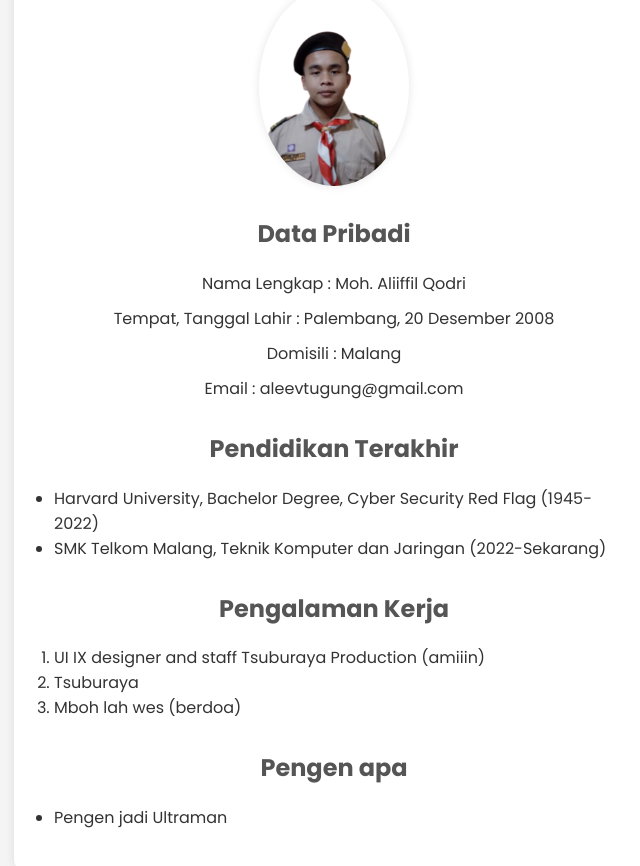
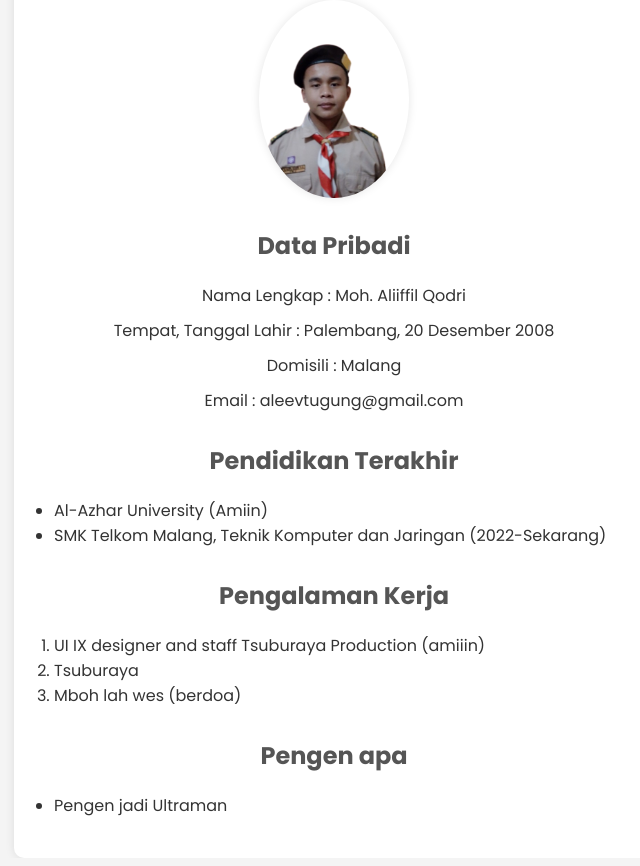
Before and after one commit to Aliifilqodri/My-Biodata, a plain HTML site: page index.html in a window 1280 px wide. Shown: the part 26-892 px from the top of the page, without its empty margins (306-946 px from the left). Drawn offline with Linux system fonts and the light colour scheme; files that its build step writes are made by us from their sources.

Commit message:
Update index.html

```diff
--- a/index.html
+++ b/index.html
@@ -74,8 +74,8 @@
       <h2>Pendidikan Terakhir</h2>
       <ul>
         <li>
-          Harvard University, Bachelor Degree, Cyber Security Red Flag
-          (1945-2022)
+          Al-Azhar University
+          (Amiin)
         </li>
         <li>SMK Telkom Malang, Teknik Komputer dan Jaringan (2022-Sekarang)</li>
       </ul>
```
